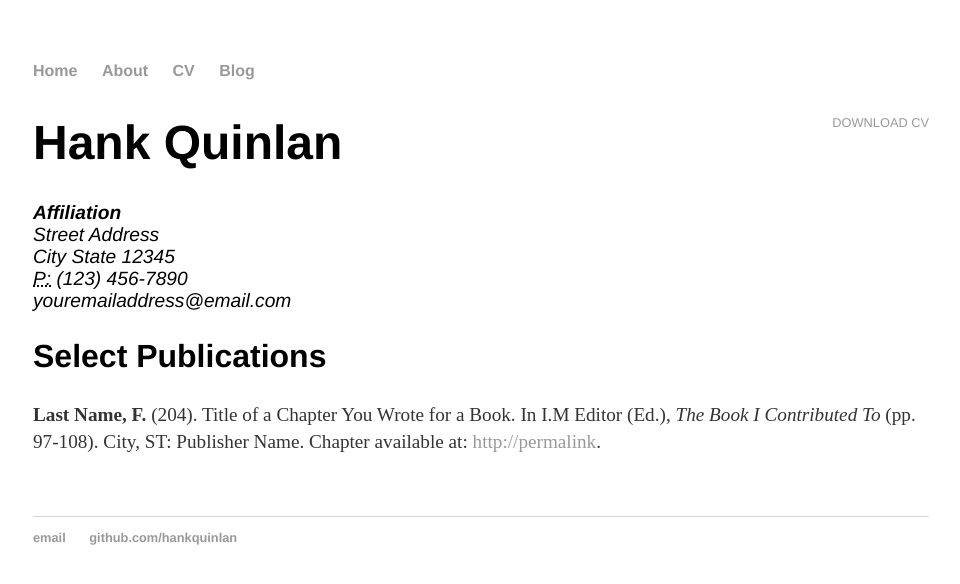
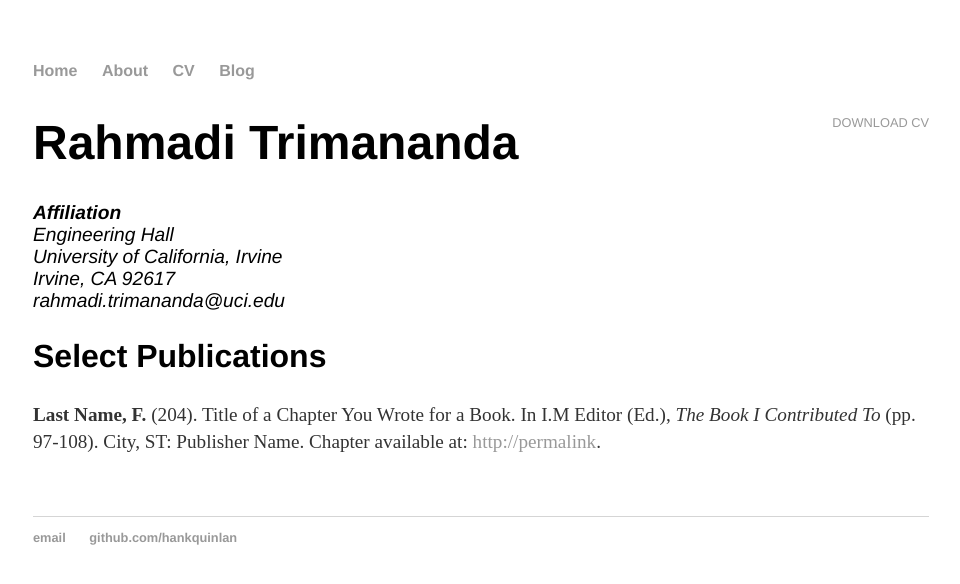
Before and after one commit to rtrimana/rahmaditrimananda.github.io, a Jekyll site: the page built from cv/index.html, in a window 1280 px wide. Shown: the top 584 px of the page, without its empty margins (159-1119 px from the left). Built offline with Jekyll 4.4.1, drawn with Linux system fonts in a browser that asks for light colours.

Commit message:
Update index.html

```diff
--- a/cv/index.html
+++ b/cv/index.html
@@ -5,13 +5,14 @@ title: CV of Your Name
 
 	<div class="cv">
 		<a href="#" class="download" title="Download CV as PDF">Download CV</a>
-					<h1>Hank Quinlan</h1>
+					<h1>Rahmadi Trimananda</h1>
 					<address>
 					<strong>Affiliation</strong><br>
-					Street Address<br>
-					City State 12345<br>
-					<abbr title="phone">P:</abbr> (123) 456-7890<br>
-					<span class="obfuscate">youremailaddress@email.com</span>
+					Engineering Hall<br>
+					University of California, Irvine<br>
+					Irvine, CA 92617<br>
+					<!--abbr title="phone">P:</abbr> (123) 456-7890<br-->
+					<span class="obfuscate">rahmadi.trimananda@uci.edu</span>
 					</address>
 
 					<h2>Select Publications</h2>
```
